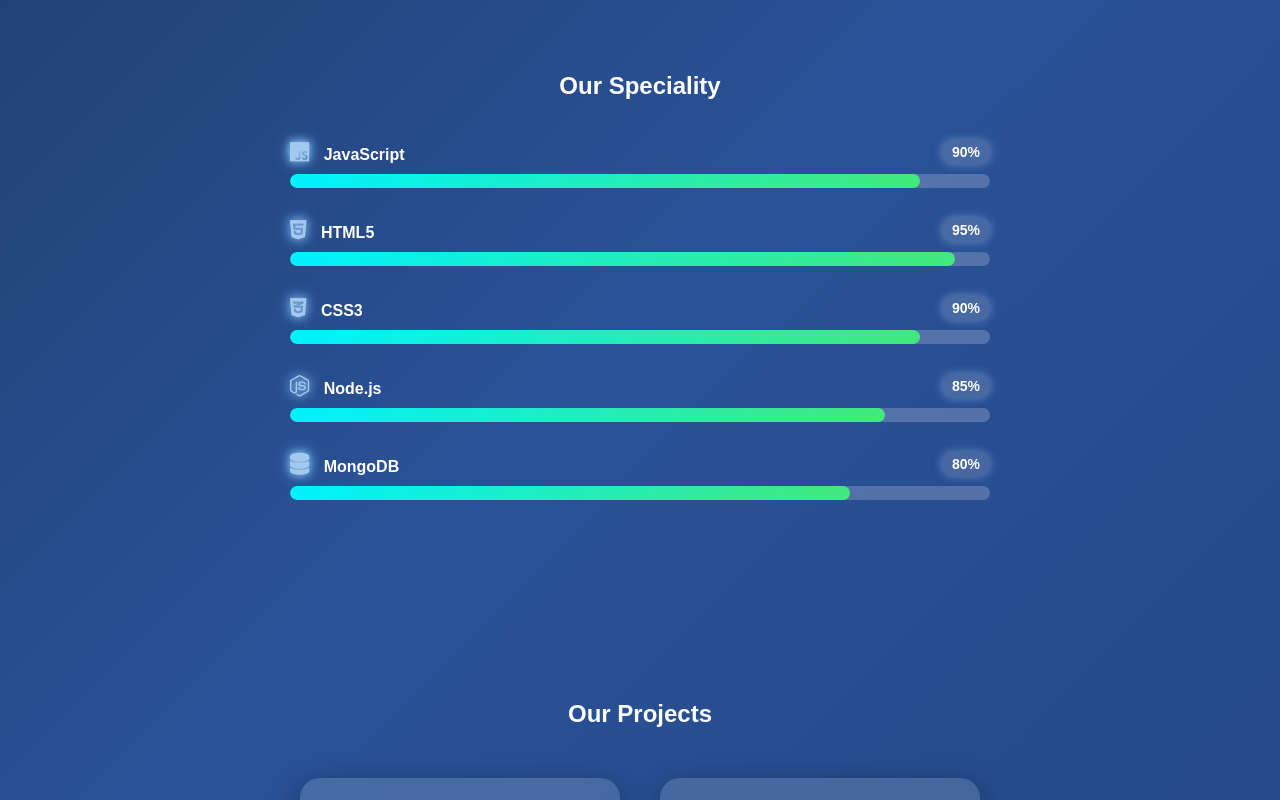
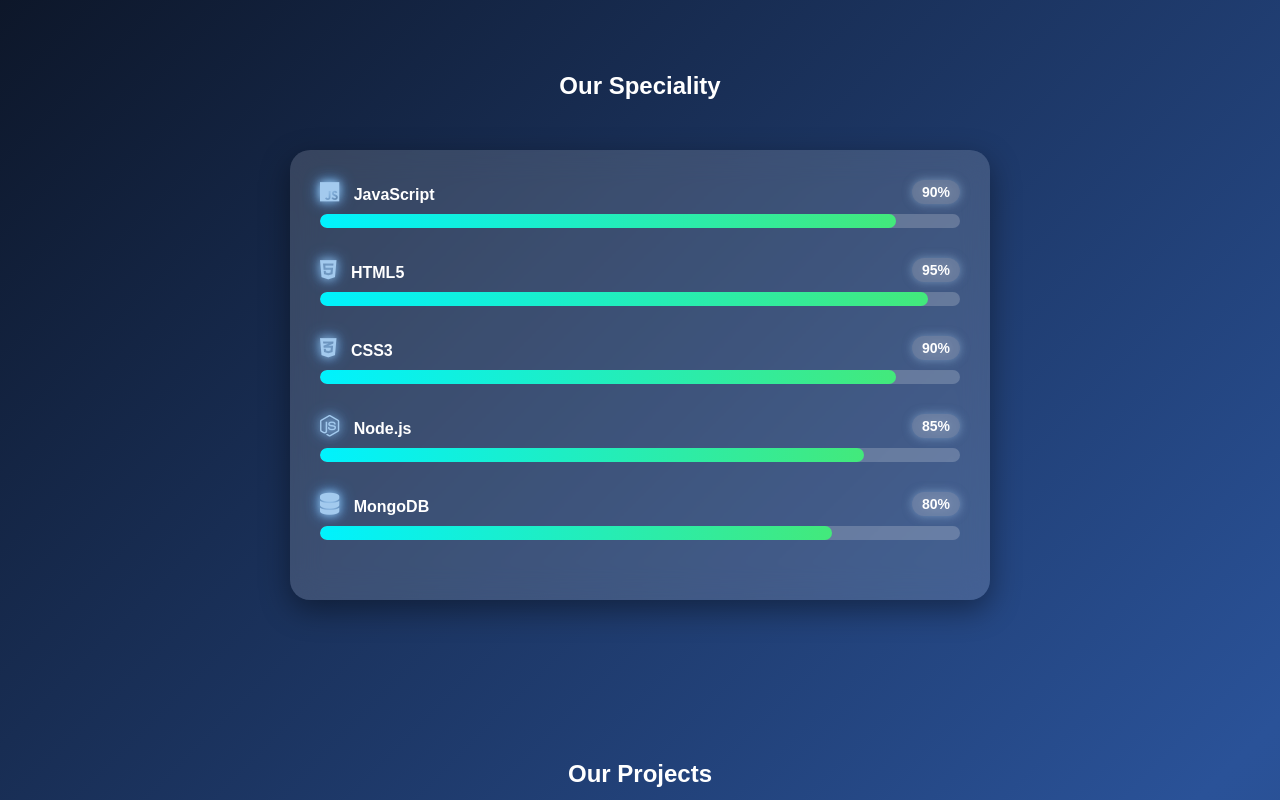
Before and after one commit to Anurag666786/anurag-developers-backend, a website: page public/index.html in a window 1280 px wide. Shown: the part 510-1310 px from the top of the page. Drawn offline with Linux system fonts and the light colour scheme.

Commit message:
Update 7

```diff
--- a/public/index.html
+++ b/public/index.html
@@ -21,7 +21,7 @@
 body{
 color:white;
 transition:0.4s;
-background:linear-gradient(-45deg,#021a47,#1e3c72,#2a5298,#0f2027,#203a43,#1d8043);
+background:linear-gradient(-45deg,#021a47,#1e3c72,#2a5298, #06080e ,#0f2027,#203a43,#1d8043);
 background-size:400% 400%;
 animation:gradientBG 12s ease infinite;
 }
@@ -39,8 +39,6 @@
 nav a{text-decoration:none;color:white;font-weight:bold;transition:0.3s;}
 nav a:hover{color:#a3caee;}
 
-/* ===== UPDATED BUTTON COLORS ===== */
-
 .toggle-btn,
 .btn,
 button{
@@ -57,14 +55,8 @@
 transition:0.3s;
 }
 
-.toggle-btn{
-padding:6px 14px;
-}
-
-.btn{
-text-decoration:none;
-display:inline-block;
-}
+.toggle-btn{padding:6px 14px;}
+.btn{text-decoration:none;display:inline-block;}
 
 .toggle-btn:hover,
 .btn:hover,
@@ -72,8 +64,6 @@
 box-shadow:0 0 20px rgba(79,172,254,1),0 0 35px rgba(0,242,254,0.8);
 transform:translateY(-2px);
 }
-
-/* ================================ */
 
 .menu-btn{display:none;font-size:18px;background:none;color:white;padding:6px 12px;border-radius:10px;}
 
@@ -93,15 +83,28 @@
 
 .container{display:flex;justify-content:center;gap:40px;flex-wrap:wrap;margin-top:50px;}
 
-.card{width:320px;padding:30px;border-radius:20px;background:rgba(255,255,255,0.15);backdrop-filter:blur(15px);box-shadow:0 10px 30px rgba(0,0,0,0.4);transition:0.4s;}
+.card{
+width:320px;
+padding:30px;
+border-radius:20px;
+background:rgba(255,255,255,0.15);
+backdrop-filter:blur(15px);
+box-shadow:0 10px 30px rgba(0,0,0,0.4);
+transition:0.4s;
+}
 .card:hover{transform:translateY(-10px);}
 .card p{margin-bottom:20px;}
 
 #about p{max-width:700px;margin:auto;line-height:1.8;}
 
-/* ===== Enhanced Speciality Section ===== */
+/* ===== Speciality Section ===== */
 
-.skill-box{max-width:700px;margin:40px auto;text-align:left;}
+.skill-box{
+max-width:700px;
+margin:0 auto;
+text-align:left;
+}
+
 .skill{margin-bottom:30px;}
 
 .skill-title{
@@ -152,7 +155,6 @@
 100%{background-position:0% 50%;}
 }
 
-/* Contact */
 form{max-width:500px;margin:auto;display:flex;flex-direction:column;gap:15px;}
 input,textarea{padding:12px;border-radius:8px;border:none;outline:none;}
 .status-message{margin-top:10px;font-weight:bold;}
@@ -189,6 +191,10 @@
 
 <section id="speciality" class="hidden">
 <h1>Our Speciality</h1>
+
+<!-- NEW CARD CONTAINER ADDED HERE -->
+<div class="container">
+<div class="card" style="width:700px;max-width:100%;">
 
 <div class="skill-box">
 
@@ -233,7 +239,11 @@
 </div>
 
 </div>
+</div>
+</div>
 </section>
+
+<!-- Rest of file remains EXACTLY same -->
 
 <section id="projects" class="hidden">
 <h1>Our Projects</h1>
```
